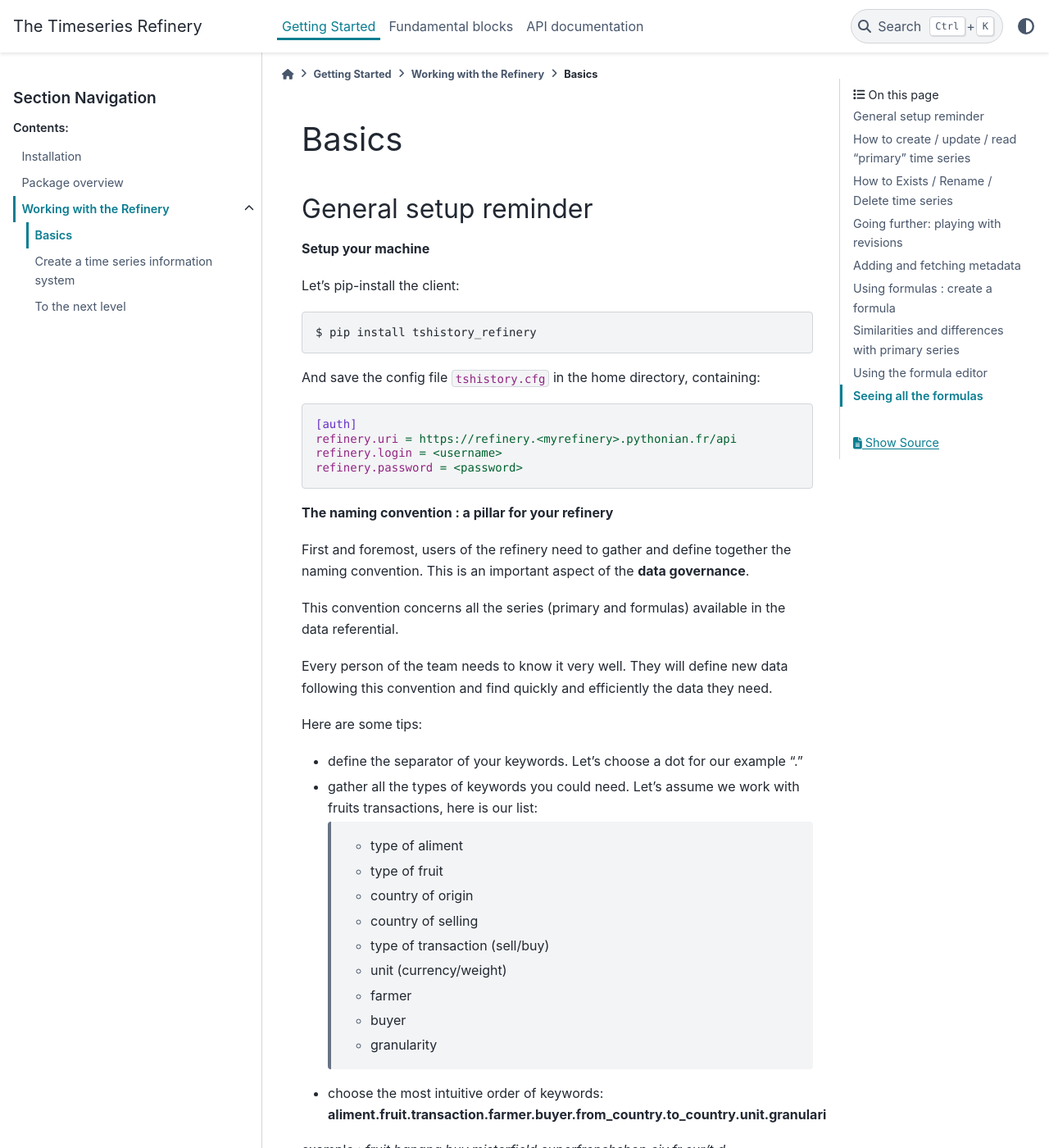
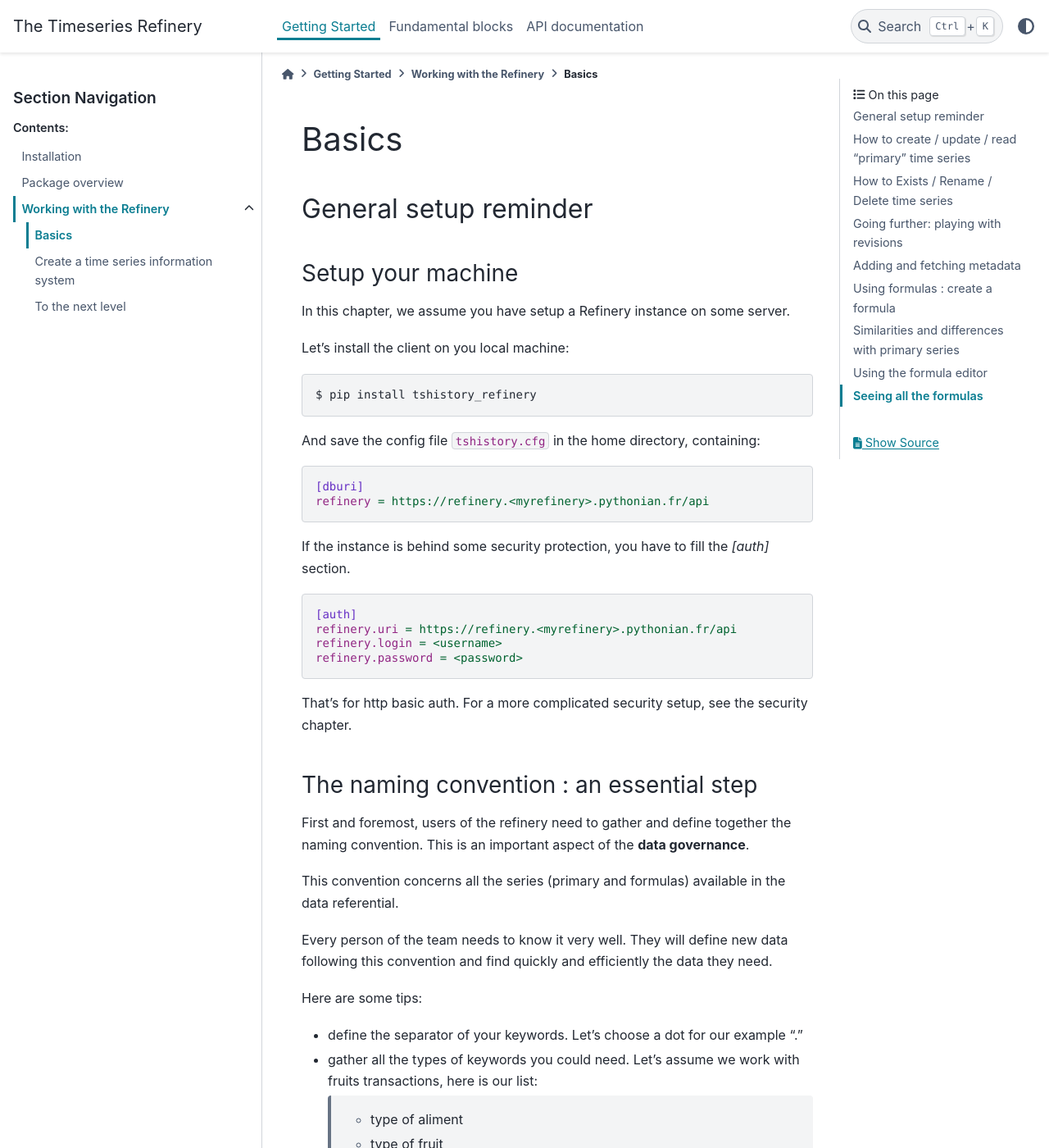
Before and after one commit to pythonianfr/tshistory_refinery, a Sphinx documentation site: the page built from docs/getting_started/tutorials/beginner.rst, in a window 1280 px wide and 1400 px high. Shown: the whole window at 82% size. Built offline with Sphinx 7.4.7 and the PyData theme 0.15.4, drawn with Linux system fonts in a browser that asks for light colours; some of the changed text lies outside the part shown.

Commit message:
docs/beginner: a few tweaks

```diff
--- a/docs/fundamental_blocks/security.rst
+++ b/docs/fundamental_blocks/security.rst
@@ -1,3 +1,5 @@
+.. _security
+
 Securing the Refinery
 =====================
 
--- a/docs/getting_started/tutorials/beginner.rst
+++ b/docs/getting_started/tutorials/beginner.rst
@@ -1,19 +1,31 @@
 Basics
-========
+======
 
 General setup reminder
 -----------------------
 
-**Setup your machine**
+Setup your machine
+..................
 
-Let's pip-install the client:
+In this chapter, we assume you have setup a Refinery instance on some
+server.
+
+Let's install the client on you local machine:
 
 .. code:: bash
 
    $ pip install tshistory_refinery
 
-And save the config file ``tshistory.cfg`` in the home
-directory, containing:
+And save the config file ``tshistory.cfg`` in the home directory,
+containing:
+
+.. code:: ini
+
+   [dburi]
+   refinery = https://refinery.<myrefinery>.pythonian.fr/api
+
+If the instance is behind some security protection, you have to fill
+the `[auth]` section.
 
 .. code:: ini
 
@@ -22,8 +34,12 @@ directory, containing:
    refinery.login = <username>
    refinery.password = <password>
 
+That's for http basic auth. For a more complicated security setup, see
+the security chapter.
 
-**The naming convention : a pillar for your refinery**
+
+The naming convention : an essential step
+.........................................
 
 First and foremost, users of the refinery need to gather and define
 together the naming convention. This is an important aspect of the
@@ -65,8 +81,11 @@ example :
    Some of these aspects probably belong to the **metadata** of the
    series. However a good name goes a long way when it comes to making
    a data referential easily usable for everyone. So encoding some
+   metadata both in metadata proper and in the title definitely makes
+   sense.
 
-**Initialize timeseries client**
+Initialize the timeseries client
+.................................
 
 .. code:: python
 
@@ -77,7 +96,8 @@ example :
 How to create / update / read "primary" time series
 ---------------------------------------------------
 
-**Create a series**
+Create a series
+...............
 
 .. code:: python
 
@@ -91,7 +111,8 @@ How to create / update / read "primary" time series
 
     tsa.update(seriesname, ts, author="fruit@lover")
 
-**Get your series**
+Get your series
+...............
 
 .. code:: python
 
@@ -102,7 +123,8 @@ How to create / update / read "primary" time series
     2024-11-03    3.0
     Name: fruit.banana.buy.misterfield.superfrenchshop.civ.fr.eur/t.d, dtype: float64
 
-**Update your series**
+Update your series
+..................
 
 Overwrite existing values and add one for the 4th of November:
 
@@ -140,6 +162,7 @@ Get the new version of the timeseries:
     - points with nan values will erase existing points
     - if there is no difference between the inserted points and the ones in base, no revision is created
     - it returns a series of the points that have been either added, update or erased
+    - if the series doesn't already exist, it is created
 
 
 How to Exists / Rename / Delete time series
@@ -160,7 +183,7 @@ How to Exists / Rename / Delete time series
 Going further: playing with revisions
 -------------------------------------
 
-Now let's assume that we work with a forecast
+Now let's assume that we work with a forecast:
 
 .. code:: python
 
@@ -231,7 +253,7 @@ Now, let's investigate our forecast versions.
             Name: my_morning_forecast, dtype: float64
     }
 
-If we want to see only the differential :
+If we want to see only what changed from one version to the next:
 
 .. code:: python
 
@@ -257,7 +279,8 @@ If we want to see only the differential :
             Name: my_morning_forecast, dtype: float64
     }
 
-Let's assume we want the forecast of the 3rd of Nov at 12am, after the morning run :
+Let's assume we want the forecast of the 3rd of Nov at 12am, after the
+morning run:
 
 .. code:: python
 
@@ -296,17 +319,23 @@ Adding and fetching metadata
     }
 
 .. note::
-    Metadata is a very important tool to structure the time series referential.
-    We insisted on the naming convention in the beginning and indeed good names should be good keys and embed a number of metadata aspects of the series.
-    But it is not always enough.
 
-    Metadata, at the Python API level, will be managed with flat Python dictionaries.
+   Metadata is a very important tool to structure the time
+   series referential.  We insisted on the naming convention in the
+   beginning and indeed good names should be good keys and embed a
+   number of metadata aspects of the series.  But it is not always
+   enough.
+
+   Metadata, at the Python API level, will be managed with flat Python
+   dictionaries.
 
 
 Using formulas : create a formula
 ---------------------------------
 
-A low code formula system has been implemented into the Refinery to transform your raw data into enriched indicators. Time travel capabilities are enabled in all levels of aggregation.
+A low code formula system has been implemented into the Refinery to
+transform your raw data into enriched indicators. Time travel
+capabilities are enabled in all levels of aggregation.
 
 .. code:: python
 
@@ -315,9 +344,10 @@ A low code formula system has been implemented into the Refinery to transform yo
         '(resample (series "my_morning_forecast") "h" #:method "interpolate" )'
     )
 
-With this formula, we resample our daily series "my_morning_forecast" to an hourly series.
+With this formula, we resample our daily series "my_morning_forecast"
+to an hourly series.
 
-To get the result of this formula, you can use the get method :
+To get the result of this formula, you can use the `get` method:
 
 .. code:: python
 
@@ -348,7 +378,9 @@ Let's add other series to create more complex formulas:
     tsa.update(seriesname, ts, author="fruit@lover")
 
 Now, let's create a formula with the priority operator.
-We can see that a formula can work with primary and/or formulas in a transparent way.
+
+We can see that a formula can work with primary and/or formulas in a
+transparent way.
 
 .. code:: python
 
@@ -420,7 +452,9 @@ Another way to identify the type of a series is to look at the internal metadata
         'supervision_status': 'unsupervised'
     }
 
-The major difference between primaries and formulas is the impossibility to call the update method on formulas.
+The major difference between primaries and formulas is the
+impossibility to call the update method on formulas.
+
 Indeed, it is not possible to overwrite a formula value manually.
 
 The other API methods are working on a transparent way :
@@ -434,13 +468,16 @@ The other API methods are working on a transparent way :
     * source
 
 .. note::
-    See a description of these methods in the :ref:`API documentation`.
+
+   You will find a complete description of these methods in the
+   :ref:`API documentation`.
 
 
 Using the formula editor
 ------------------------
 
-The formula editor is accessible from the menu, section `Formulas`, item `Create` :
+The formula editor is accessible from the menu, section `Formulas`,
+item `Create`:
 
 .. image:: ../../_static/formula_editor.png
 
@@ -460,7 +497,8 @@ The steps are :
 Seeing all the formulas
 -----------------------
 
-The list of all formulas is available from the menu, section `Formula`, item `List` :
+The list of all formulas is available from the menu, section
+`Formula`, item `List`:
 
 .. image:: ../../_static/all_formulas.png
 
```
Also changed, not shown: other parts of docs/getting_started/tutorials/beginner.rst (+8 -9 lines).
